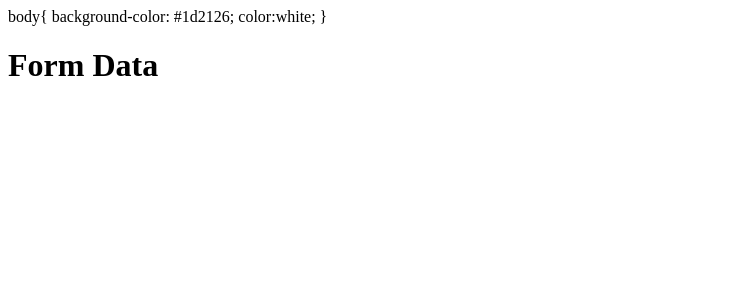
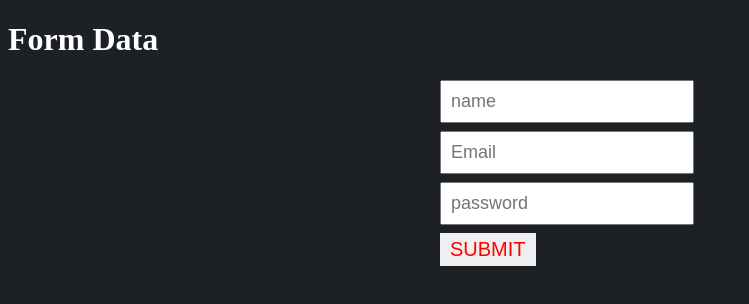
Before and after one commit to itscsp/formData, a plain HTML site: page index.html in a window 1280 px wide. Shown: the whole page, without its empty margins (0-749 px from the left). Drawn offline with Linux system fonts and the light colour scheme.

Commit message:
completed

```diff
--- a/index.html
+++ b/index.html
@@ -5,20 +5,88 @@
     <meta http-equiv="X-UA-Compatible" content="IE=edge">
     <meta name="viewport" content="width=device-width, initial-scale=1.0">
     <title>Getting Data From from</title>
-    <styel>
+    <style>
         body{
             background-color: #1d2126;
             color:white;
         }
-    </styel>
+
+        .wrapper{
+            width:400px;
+            max-width:90%;
+            margin: 0 auto;
+        }
+
+        .wrapper label {
+            display:block;
+            margin:0.5em 0;
+        }
+
+        .wrapper label input{
+            font-size: 18px;
+            padding:0.5em;
+        }
+
+        .wrapper input[type="submit"]{
+            font-size:20px;
+            text-transform:uppercase;
+            color:red;
+            margin:0px auto;
+            border:none;
+            outline:none;
+            padding:5px 10px;
+
+        }
+
+
+    </style>
 </head>
 <body>
     <h1>Form Data</h1>
 
     <div class="wrapper">
         <form action="" class="form">
+            <label id="nameField">
+                <input type="text" name="nameField" placeholder="name" required/>
+            </label>
+
+            <label id="emailField">
+
+                <input type="email" name="emailField" placeholder="Email" required>
+            </label>
+
+            <label id="passwordField">
+                <input type="password" name="passwordField" placeholder="password" required/>
+            </label>
+
+
+            <input type="submit" name="submit" value="submit" required/>
 
         </form>
     </div>
+
+    <script>
+        const wrapper = document.querySelector('.wrapper'),
+            form = document.querySelectorAll('.form'),
+            submitInput = form[0].querySelector('input[type="submit"]');
+
+        function GetDataForm(e){
+
+            e.preventDefault();
+
+            var formData = new FormData(form[0]);
+
+            alert( formData.get('nameField') + ' - '+ formData.get['emailField']
+            + '-' + formData.get('passwordField') );
+        }
+
+        document.addEventListener('DOMContentLoaded', function(){
+
+            submitInput.addEventListener('click', GetDataForm, false);
+
+        }, false);
+
+
+    </script>
 </body>
 </html>
```
